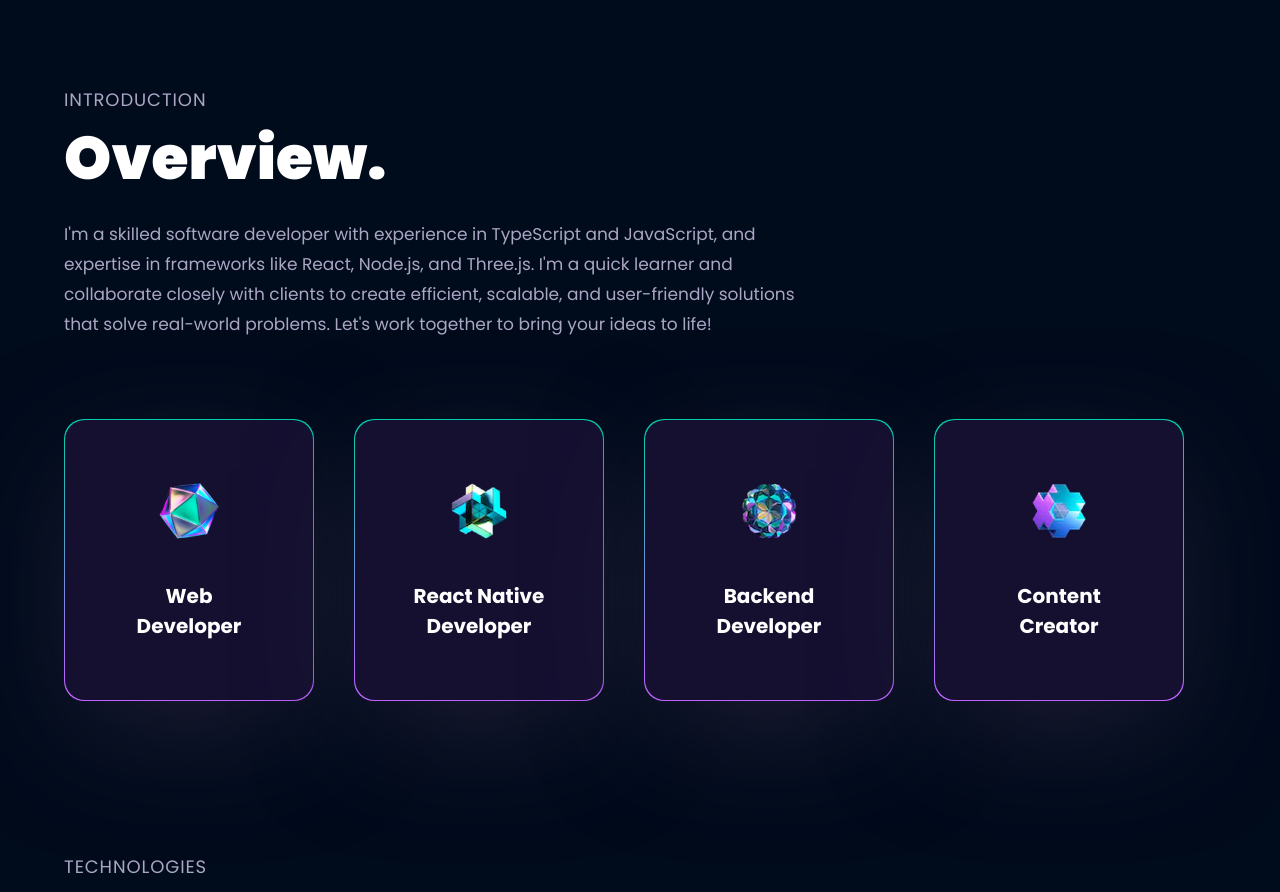
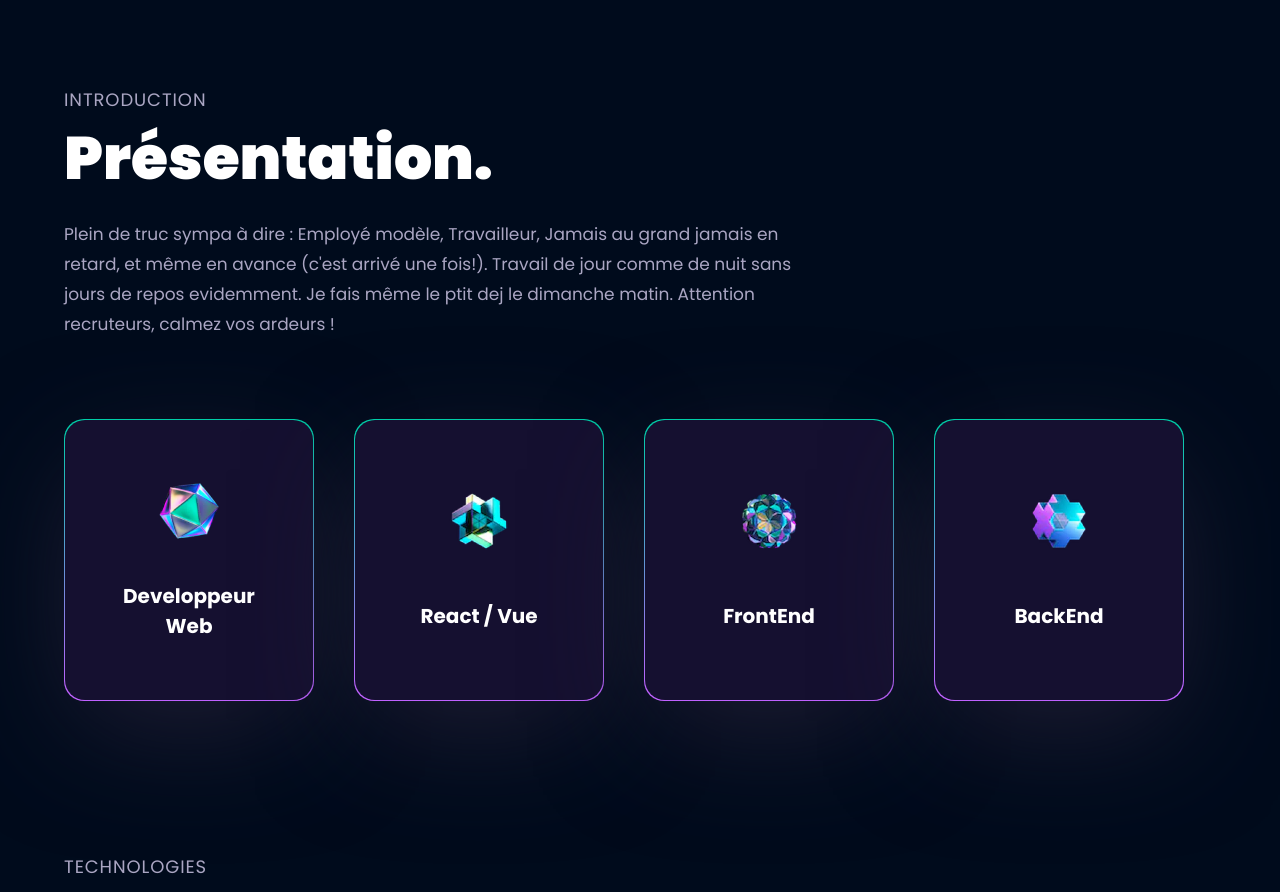
Before and after one commit to polzocr/3d_portfolio, a React (Vite) app: page / in a window 1280 px wide. Shown: the part 802-1694 px from the top of the page. Built offline with nearby package versions, Linux system fonts and the light colour scheme.

Commit message:
changement about

```diff
--- a/src/components/About.jsx
+++ b/src/components/About.jsx
@@ -24,15 +24,14 @@ const About = () => {
     <>
       <motion.div variants={textVariant()}>
         <p className={styles.sectionSubText}>Introduction</p>
-        <h2 className={styles.sectionHeadText}>Overview.</h2>
+        <h2 className={styles.sectionHeadText}>Présentation.</h2>
       </motion.div>
 
       <motion.p variants={fadeIn("", "", 0.1, 1)} className='mt-4 text-secondary text-[17px] max-w-3xl leading-[30px]'>
-        I'm a skilled software developer with experience in TypeScript and
-        JavaScript, and expertise in frameworks like React, Node.js, and
-        Three.js. I'm a quick learner and collaborate closely with clients to
-        create efficient, scalable, and user-friendly solutions that solve
-        real-world problems. Let's work together to bring your ideas to life!
+        Plein de truc sympa à dire :
+        Employé modèle, Travailleur, Jamais au grand jamais en retard, et même en avance (c'est arrivé une fois!). Travail de jour comme de nuit
+        sans jours de repos evidemment. Je fais même le ptit dej le dimanche matin.
+        Attention recruteurs, calmez vos ardeurs !
       </motion.p>
 
       <div className='mt-20 flex flex-wrap gap-10'>
--- a/src/components/Hero.jsx
+++ b/src/components/Hero.jsx
@@ -2,7 +2,6 @@ import {motion} from 'framer-motion'
 import { localisation } from '../assets'
 
 import {styles} from '../styles'
-import { ComputersCanvas } from './canvas'
 
 
 const Hero = () => {
--- a/src/components/Navbar.jsx
+++ b/src/components/Navbar.jsx
@@ -50,8 +50,8 @@ const Navbar = () => {
             return (
               <li key={`${link.id}-${index}`} className={`${active === link.title ? "text-white" : "text-secondary"} hover:text-white text-[18px] font-medium cursor-pointer`} onClick={() => setActive(link.title)}>
                 {link.title === 'Curriculum'
-                ? <a href={`/${link.id}`}> {link.title}</a>
-                : <a href={`/#${link.id}`}> {link.title}</a>
+                  ? <a href={`/${link.id}`}> {link.title}</a>
+                  : <a href={`/#${link.id}`}> {link.title}</a>
                 }
               </li>
             )
@@ -67,7 +67,10 @@ const Navbar = () => {
                     setToggle(!toggle)
                     setActive(link.title)
                   }}>
-                    <a href={`#${link.id}`}> {link.title}</a>
+                    {link.title === 'Curriculum'
+                      ? <a href={`/${link.id}`}> {link.title}</a>
+                      : <a href={`/#${link.id}`}> {link.title}</a>
+                    }
                   </li>
                 )
               })}
--- a/src/constants/index.js
+++ b/src/constants/index.js
@@ -42,19 +42,19 @@ export const navLinks = [
 
 const services = [
   {
-    title: "Web Developer",
+    title: "Developpeur Web",
     icon: web,
   },
   {
-    title: "React Native Developer",
+    title: "React / Vue",
     icon: mobile,
   },
   {
-    title: "Backend Developer",
+    title: "FrontEnd",
     icon: backend,
   },
   {
-    title: "Content Creator",
+    title: "BackEnd",
     icon: creator,
   },
 ];
```
